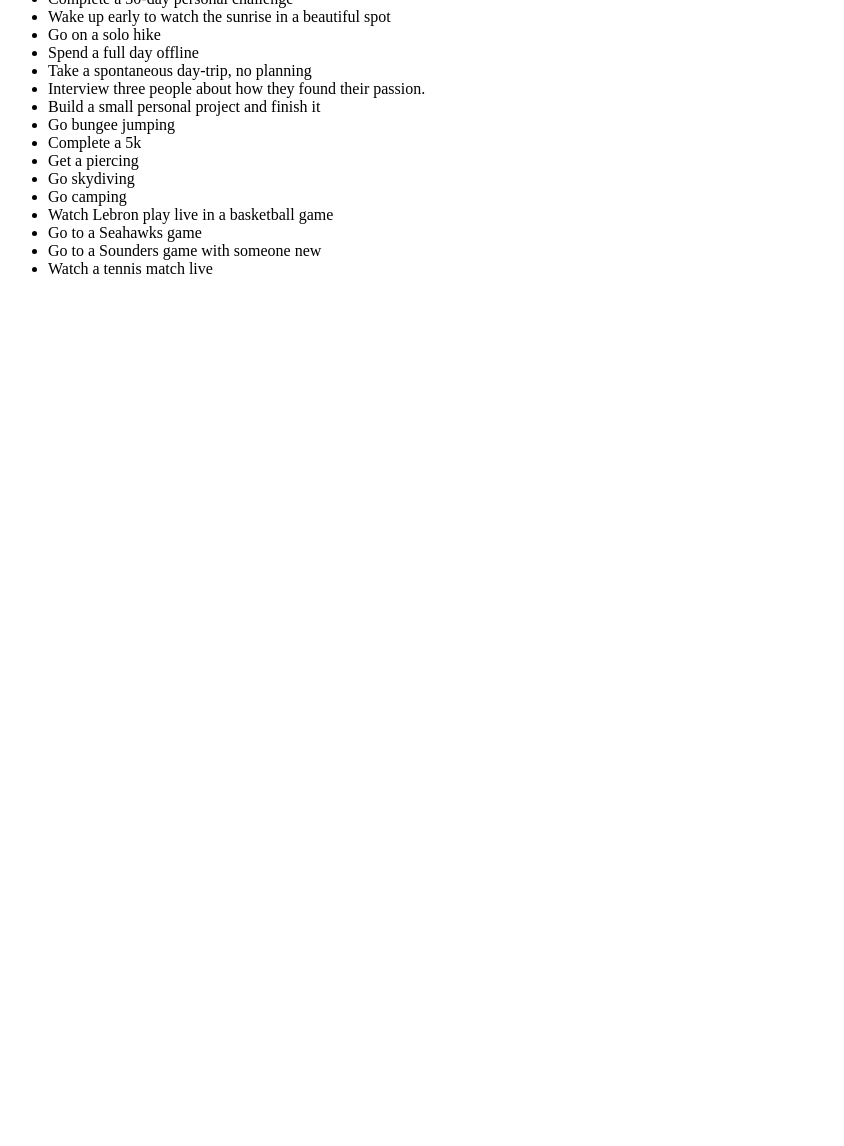
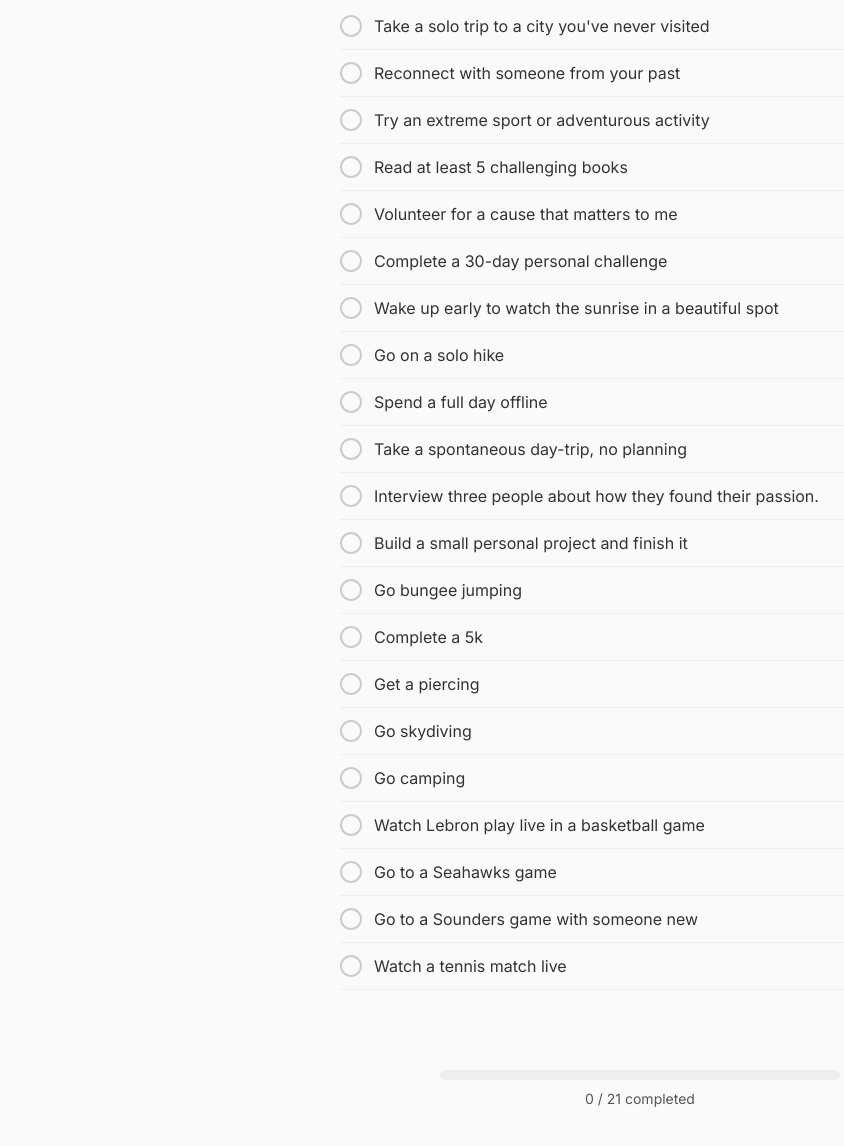
Before and after one commit to kbui041/21before21, a plain HTML site: page index.html in a window 1280 px wide. Shown: the part 232-1378 px from the top of the page, without its empty margins (0-844 px from the left). Before the commit the page ends 800 px from the top, so only its background shows below. Drawn offline with Linux system fonts and the light colour scheme; files that its build step writes are made by us from their sources.

Commit message:
basic webpage with list and animation

```diff
--- a/css/style.css
+++ b/css/style.css
@@ -0,0 +1,150 @@
+body {
+    background-color: #fafafa;
+    margin: 0;
+    padding: 40px 20px;
+    font-family: 'Inter', sans-serif;
+    color: #333;
+    display: flex;
+    flex-direction: column;
+    align-items: center;
+    font-family: 'Inter', sans-serif;
+}
+
+main {
+    text-align: center;
+    max-width: 600px;
+    margin-bottom: 40px;
+}
+
+h1 {
+    font-size:32px;
+    margin-bottom: 16px;
+}
+
+p{
+    font-size:16px;
+    line-height:1.6;
+    color:#666;
+}
+ul {
+    list-style: none;
+    padding: 0;
+    margin: 0;
+    width: 100%;
+  }
+
+li {
+    display: flex;
+    align-items: center;
+    padding: 12px 0;
+    border-bottom: 1px solid #eee;
+    transition: background-color 0.3s, transform 0.2s;
+}
+
+li:hover {
+    background-color: #f5f5f5;
+    cursor: pointer;
+}
+
+.check-icon {
+    display: inline-block;
+    width: 18px;
+    height: 18px;
+    border: 2px solid #ccc;
+    border-radius: 50%;
+    margin-right: 12px;
+    position: relative;
+    flex-shrink: 0;
+    transition: all 0.3s ease;
+  }
+
+.completed {
+    color:#aaa;
+    text-decoration: line-through;
+    background-color: #e7f9ed;
+    animation: bounce 0.4s ease;
+}
+
+.completed .check-icon {
+    background-color: #4caf50;
+    border-color: #4caf50;
+}
+
+
+.completed .check-icon::after {
+    content: '';
+    position: absolute;
+    width: 4px;
+    height: 8px;
+    border: solid white;
+    border-width: 0 2px 2px 0;
+    top: 2px;
+    left: 6px;
+    transform: rotate(45deg);
+    animation: pop 0.3s ease;
+  }
+
+li:hover .check-icon{
+    border-color: #4caf50
+}
+
+@keyframes pop {
+    0% {
+      transform: scale(0);
+      opacity: 0;
+    }
+    50% {
+      transform: scale(1.2);
+      opacity: 1;
+    }
+    100% {
+      transform: scale(1);
+    }
+}
+
+@keyframes bounce {
+    0% {
+        transform: scale(1);
+    }
+    30% {
+        transform: scale(1.05);
+    }
+    60% {
+        transform: scale(0.98);
+    }
+    100% {
+        transform: scale(1);
+    }
+}
+
+#progress-container {
+    width:100%;
+    max-width:400px;
+    height:10px;
+    background-color: #eee;
+    border-radius:5px;
+    margin-top:40px;
+    overflow:hidden;
+}
+
+#progress-bar {
+    height:100%;
+    width:0%;
+    background-color:#4caf50;
+    transition: width 0.3s ease;
+}
+
+#progress-text {
+    text-align:center;
+    margin-top:8px;
+    font-size:14px;
+    color:#555;
+}
+
+#progress-wrapper {
+    display:flex;
+    flex-direction: column;
+    align-items:center;
+    margin-top:40px;
+    width:100%;
+}
--- a/index.html
+++ b/index.html
@@ -4,17 +4,28 @@
     <meta charset="UTF-8">
     <meta name="viewport" content="width=device-width, initial-scale=1.0">
     <meta http-equiv="X-UA-Compatible" content="ie=edge">
+    <link href="https://fonts.googleapis.com/css2?family=Inter:wght@400;600&display=swap" rel="stylesheet">
+
     <title>21 Things Before 21</title>
-    <link rel="stylesheet" href="./style.css">
+    <link rel="stylesheet" href="css/style.css">
   </head>
   <body>
     <main>
         <h1>My 21 Before 21 Challenge</h1>
         <p>Hi, I'm Kameron. I'm on a journey to discover what truly excites me in life. Before February 21, 2026, I want to step out of my comfort zone, try new things, and explore my passions. This is a personal challenge - 21 things to do before I turn 21.</p>
+
+
+        <ul id = "checklist"></ul>
+        <div id="progress-wrapper">
+        <div id="progress-container">
+            <div id="progress-bar"></div>
+        </div>
+        <p id="progress-text"></p>
+        </div>
     </main>
 
 
-    <ul id = "checklist"></ul>
+
 
 
     <script src="script.js"></script>
--- a/script.js
+++ b/script.js
@@ -3,17 +3,33 @@ const checklist = document.getElementById('checklist');
 
 tasks.forEach(function(task) {
 
+  const listItem = document.createElement('li');
+  const icon= document.createElement('span');
+  icon.classList.add('check-icon');
+  const text = document.createTextNode(task);
 
+  listItem.appendChild(icon);
+  listItem.appendChild(text);
 
-  const listItem = document.createElement('li');
-
-
-  listItem.textContent = task;
-
-
-  checklist.appendChild(listItem);
 
   listItem.addEventListener('click', function() {
     listItem.classList.toggle('completed');
+    updateProgress();
   });
+
+  checklist.appendChild(listItem);
 });
+
+function updateProgress() {
+    const totalTasks = tasks.length;
+    const completedTasks = document.querySelectorAll('.completed').length;
+    const progressPercent = (completedTasks / totalTasks) * 100;
+
+    const progressBar = document.getElementById('progress-bar');
+    const progressText = document.getElementById('progress-text');
+
+    progressBar.style.width = `${progressPercent}%`;
+    progressText.textContent = `${completedTasks} / ${totalTasks} completed`;
+  }
+
+updateProgress();
```
